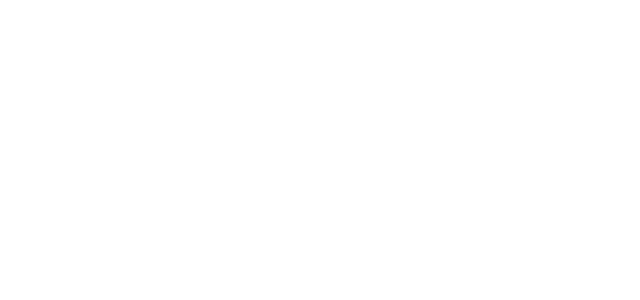
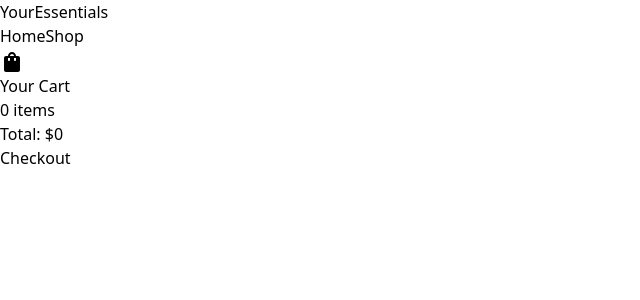
Before and after one commit to dylen400mh/YourEssentials, a React (Vite) app: page /cart in a window 1280 px wide. Shown: the top 300 px of the page, without its empty margins (0-640 px from the left). Built offline with nearby package versions, Linux system fonts and the light colour scheme.

Commit message:
Create Cart page.

```diff
--- a/src/components/Cart.jsx
+++ b/src/components/Cart.jsx
@@ -1,5 +1,35 @@
-function Cart() {
-    return <></>
+import CartItem from "./CartItem";
+import Header from "./Header";
+import { Link } from "react-router-dom";
+
+function Cart({ cart, setCart, addToCart, removeFromCart }) {
+  const total = cart.reduce((total, item) => total + item.item.price, 0);
+  const cartSize = cart.reduce((total, item) => total + item.quantity, 0);
+
+  return (
+    <div>
+      <Header cart={cart} />
+      <h1>Your Cart</h1>
+      <span>{cartSize} items</span>
+      {cart.map((item) => {
+        console.log(item.item.id);
+
+        return (
+          <CartItem
+            key={item.item.id}
+            item={item.item}
+            quantity={item.quantity}
+            cart={cart}
+            setCart={setCart}
+            addToCart={addToCart}
+            removeFromCart={removeFromCart}
+          />
+        );
+      })}
+      <h2>Total: ${total}</h2>
+      <Link to="/checkout">Checkout</Link>
+    </div>
+  );
 }
 
 export default Cart;
```
